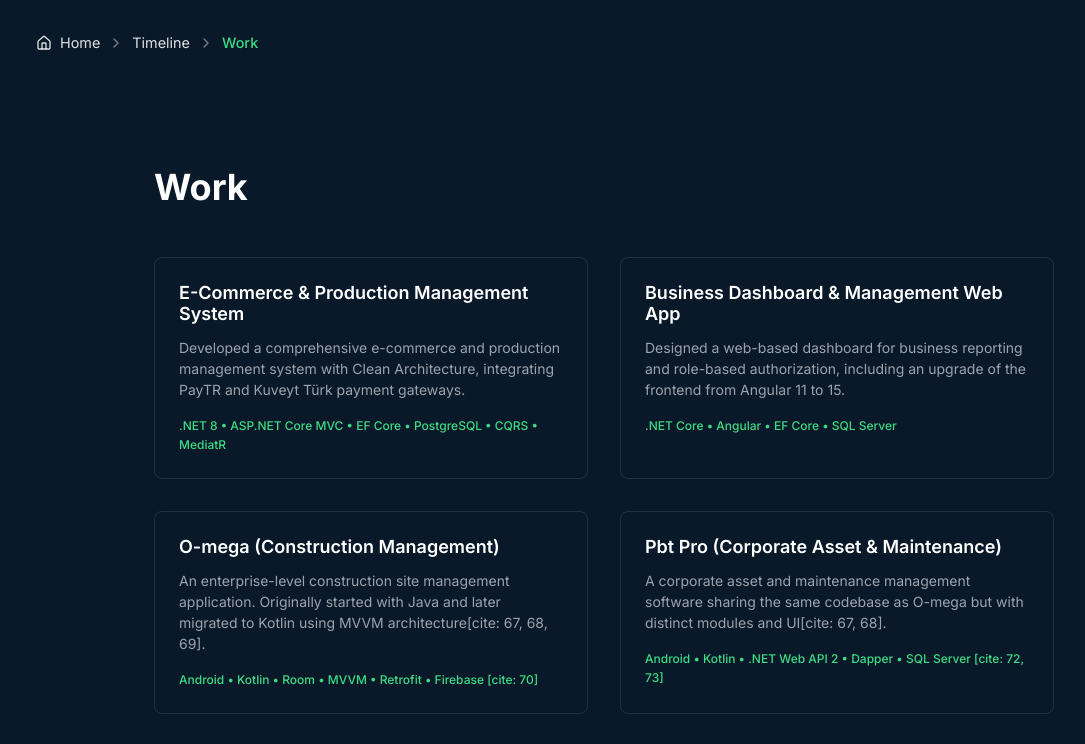
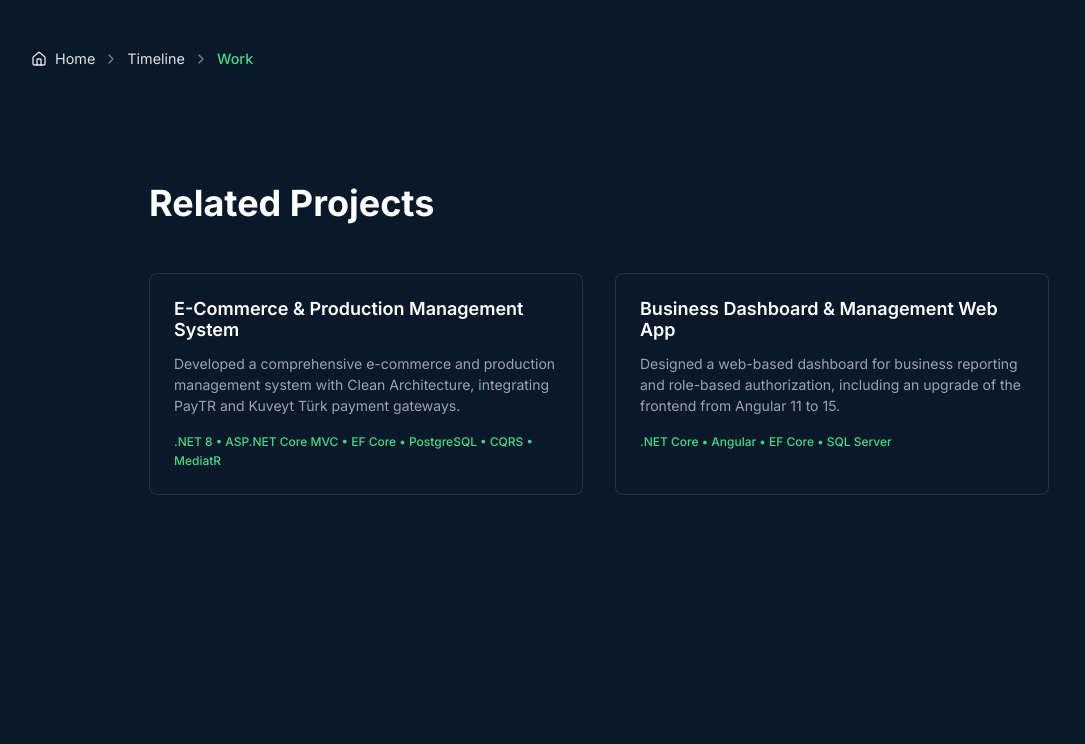
Before and after one commit to kemaleddin/potfolio, a React (Vite) app: page /timeline/work/1 in a window 1280 px wide. Shown: the top 744 px of the page, without its empty margins (36-1121 px from the left). Built offline with nearby package versions, Linux system fonts and the light colour scheme.

Commit message:
fixed breadcrumb position

```diff
--- a/src/components/Contact.tsx
+++ b/src/components/Contact.tsx
@@ -6,8 +6,8 @@ const Contact = () => {
     { label: 'Email', href: 'mailto:kemalettin.sargin@gmail.com', icon: <Mail size={16} /> },
     { label: 'GitHub', href: 'https://github.com/kemaleddin', icon: <Github size={16} /> },
     { label: 'LinkedIn', href: 'https://linkedin.com/in/kemalettinsargın', icon: <Linkedin size={16} /> },
-    { label: 'WhatsApp', href: 'https://wa.me/905344954542', icon: <MessageCircle size={16} /> },
-    { label: 'Call', href: 'tel:905344954542', icon: <Phone size={16} /> },
+    { label: 'WhatsApp', href: 'https://wa.me/+905344954542', icon: <MessageCircle size={16} /> },
+    { label: 'Call', href: 'tel:+905344954542', icon: <Phone size={16} /> },
   ]
 
   return (
@@ -36,7 +36,7 @@ const Contact = () => {
 
         <footer className="footer">
           <p className="footer-text">
-            © 2025 Kemalettin Sargın
+            ©{new Date().getFullYear()} Kemalettin Sargın
           </p>
         </footer>
       </div>
--- a/src/index.css
+++ b/src/index.css
@@ -14,6 +14,8 @@
   color-scheme: dark;
   color: rgba(255, 255, 255, 0.87);
   background-color: #0A1929;
+
+  scrollbar-gutter: stable;
 
   font-synthesis: none;
   text-rendering: optimizeLegibility;
@@ -33,7 +35,12 @@ body {
   width: 100%;
 }
 
-h1, h2, h3, h4, h5, h6 {
+h1,
+h2,
+h3,
+h4,
+h5,
+h6 {
   font-weight: 700;
   line-height: 1.2;
 }
--- a/src/pages/Timeline.tsx
+++ b/src/pages/Timeline.tsx
@@ -1,6 +1,7 @@
 import './Timeline.css'
 import { Link } from 'react-router-dom'
-import { Briefcase, Calendar, ChevronLeft } from 'lucide-react'
+import { Briefcase, Calendar } from 'lucide-react'
+import Breadcrumb from '../components/Breadcrumb'
 
 const Timeline = () => {
     const experiences = [
@@ -31,12 +32,13 @@ const Timeline = () => {
     ]
 
     return (
+        <div className="timeline-page-wrapper" style={{ paddingTop: '2rem', paddingBottom: '2rem', minHeight: '100vh', backgroundColor: 'var(--background)' }}>
+
+            <div className="timeline-header-container" style={{ maxWidth: '1200px', margin: '0 auto', padding: '1rem 2rem 0' }}>
+                <Breadcrumb />
+            </div>
             <div className="timeline-page">
                 <header className="timeline-header">
-                <Link to="/" className="back-link">
-                    <ChevronLeft size={20} />
-                    Back to Home
-                </Link>
                     <h1>Professional Journey</h1>
                 </header>
 
@@ -65,6 +67,7 @@ const Timeline = () => {
                     ))}
                 </div>
             </div>
+        </div>
     )
 }
 
--- a/src/pages/Work.tsx
+++ b/src/pages/Work.tsx
@@ -1,20 +1,23 @@
 import Projects from '../components/Projects';
 import Breadcrumb from '../components/Breadcrumb';
-import '../App.css'; // Ensure main styles are available if needed
+import '../App.css';
 import { useEffect } from 'react';
+import { useParams } from 'react-router-dom';
 
 const Work = () => {
+    const { experienceId } = useParams();
+
     // Scroll to top on mount
     useEffect(() => {
         window.scrollTo(0, 0);
     }, []);
 
     return (
-        <div className="work-page" style={{ paddingTop: '2rem', paddingBottom: '2rem', minHeight: '100vh', backgroundColor: '#0A1929' }}>
-            <div style={{ maxWidth: '1200px', margin: '0 auto', padding: '0 2rem' }}>
+        <div className="work-page" style={{ paddingTop: '2rem', paddingBottom: '2rem', minHeight: '100vh', backgroundColor: 'var(--background)' }}>
+            <div className="timeline-header-container" style={{ maxWidth: '1200px', margin: '0 auto', padding: '1rem 2rem 0' }}>
                 <Breadcrumb />
             </div>
-            <Projects />
+            <Projects experienceId={experienceId ? parseInt(experienceId) : undefined} />
         </div>
     );
 };
```
Lines whose indentation alone changed are shown as unchanged.
